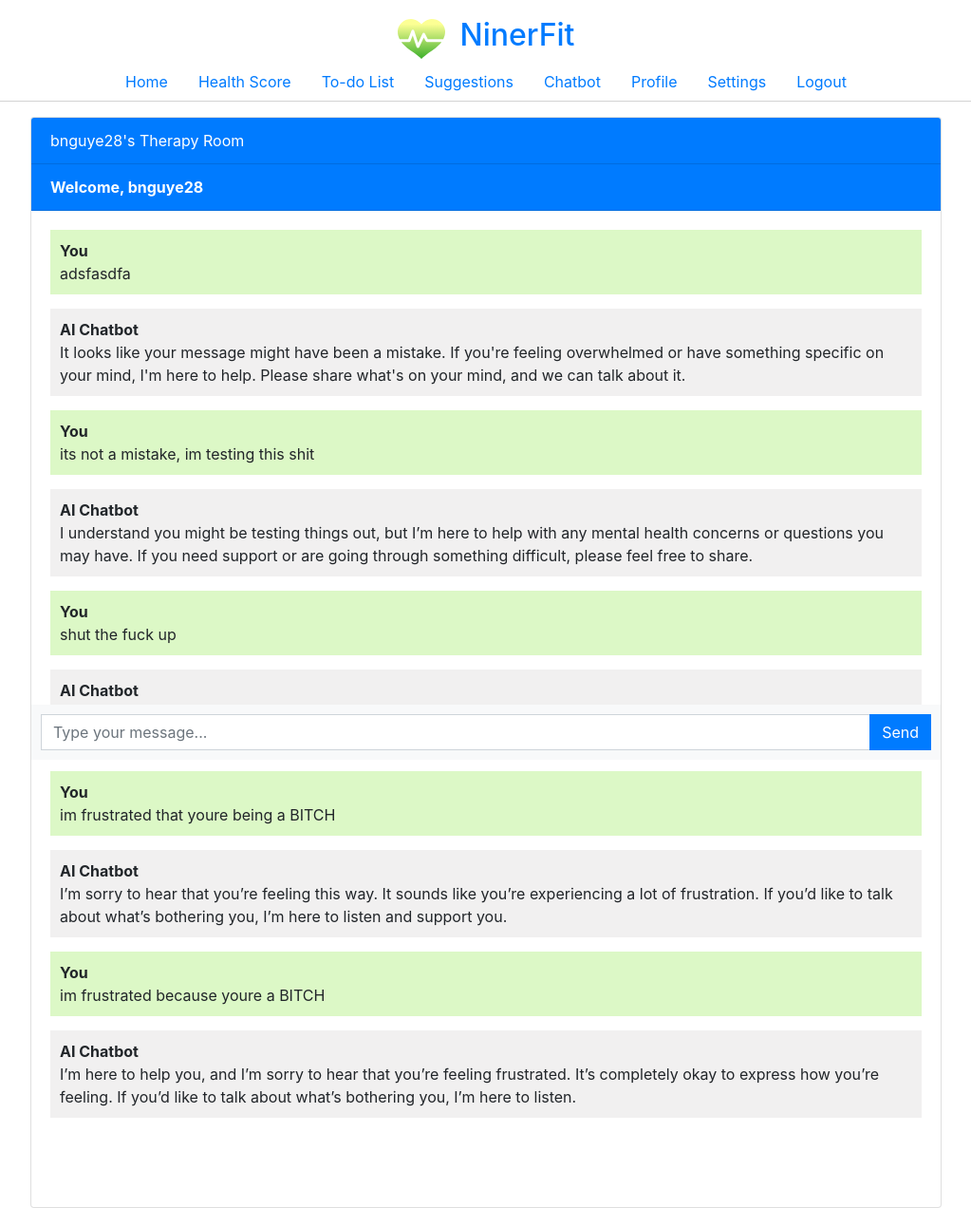
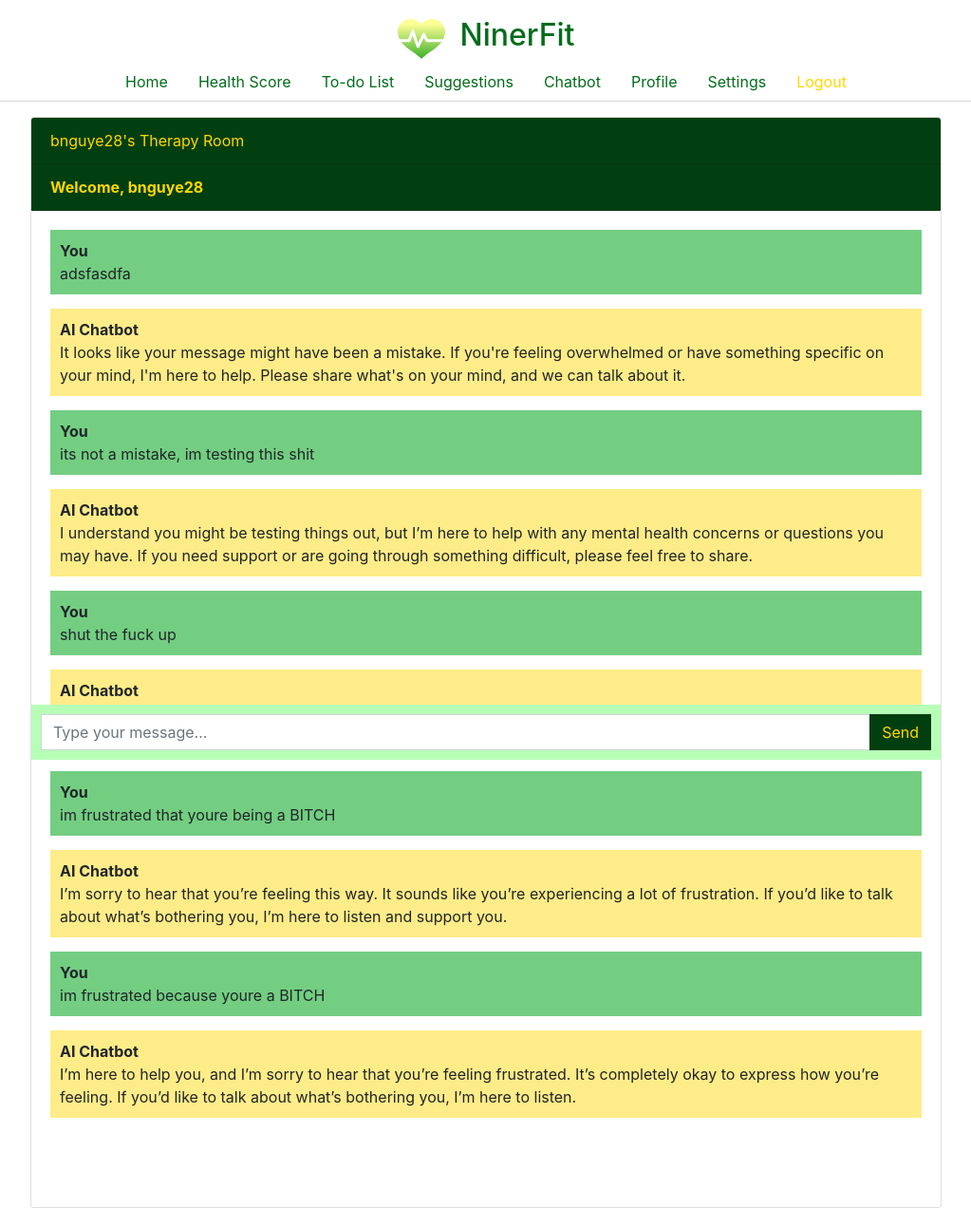
Before and after one commit to KentoHop/ITSC3155GroupDeliverables, a Django app: page /chatbot/ in a window 1280 px wide. Shown: the whole page at 95% size, without its empty margins (128-1151 px from the left). Run offline with Django 5.2, Linux system fonts and the light colour scheme; a user stored in the database is signed in; data comes from the database, SQL or seed files in the repository; both versions use the stored data as it was after the commit; parts of the project's set-up code (start-up, migrations or seed data) failed here and were passed over; some libraries are stand-ins or nearby versions.

Commit message:
UI changes

```diff
--- a/NinerFit/ChatBot/templates/chatbot.html
+++ b/NinerFit/ChatBot/templates/chatbot.html
@@ -26,12 +26,12 @@
   }
 
   .sent {
-    background-color: #dcf8c6;
+    background-color: #73ce82;
     align-self: flex-end;
   }
 
   .received {
-    background-color: #f1f0f0;
+    background-color: #feec88;
     align-self: flex-start;
   }
 
@@ -42,7 +42,7 @@
     left: 0;
     right: 0;
     padding: 10px;
-    background-color: #f8f9fa;
+    background-color: #b7ffb7;
   }
 
   .message-input {
@@ -61,6 +61,12 @@
     flex-direction: column;
     margin: 1em 12.5%;
   }
+
+  .custom-header {
+    background-color: #023f10; /* purple */
+    color: #FFD700;
+  }
+
 </style>
 {% endblock %}
 
@@ -68,9 +74,9 @@
 {% block content %}
 <div class="chat-container">
   <div class="card flex-grow-1">
-    <div class="card-header bg-primary text-white">{{user.username}}'s Therapy Room</div>
+    <div class="card-header custom-header">{{user.username}}'s Therapy Room</div>
     {% if user.is_authenticated %}
-    <div class="card-header bg-primary text-white"><b>Welcome, {{user.username}}</b> </div>
+    <div class="card-header custom-header" ><b>Welcome, {{user.username}}</b> </div>
     {% else %}
     <div class="card-header bg-primary text-white"><a style="color: red" href="login">Login</a>   <a style="color: red;" href="register">Register</a></div>
     {% endif %}
@@ -123,7 +129,7 @@
       <div class="input-group">
         <input type="text" class="form-control message-input" placeholder="Type your message...">
         <div class="input-group-append">
-          <button type="submit" class="btn btn-primary btn-send">Send</button>
+          <button type="submit" class="btn btn-send" style="background-color: #023f10; color: #FFD700;">Send</button>
         </div>
       </div>
     </form>
--- a/NinerFit/templates/navbar.html
+++ b/NinerFit/templates/navbar.html
@@ -5,24 +5,24 @@
 <header>
     <nav class="navbar-container">
 
-        <a class="navbar-logo" href="{% url 'start' %}">
+        <a class="navbar-logo" href="{% url 'start' %}" style="color: #036c1b;">
             <img src="{% static 'images/heart-logo.svg' %}" alt="NinerFit logo." width="50" height="50">
             <h2>NinerFit</h2>
         </a>
 
         <div class="navbar-links">
             {% if request.user.is_authenticated %}
-            <a href="{% url 'home' %}">Home</a>
-            <a href="{% url 'health_score' %}">Health Score</a>
-            <a href="{% url 'to-do-list' %}">To-do List</a>
-            <a href="{% url 'suggestions' %}">Suggestions</a>
-            <a href="{% url 'chatbot' %}">Chatbot</a>
-            <a href="{% url 'profile' %}">Profile</a>
-            <a href="">Settings</a>
-            <a href="{% url 'logout' %}">Logout</a>
+            <a href="{% url 'home' %}" style="color: #036c1b;"">Home</a>
+            <a href="{% url 'health_score' %}" style="color: #036c1b;">Health Score</a>
+            <a href="{% url 'to-do-list' %}" style="color: #036c1b;">To-do List</a>
+            <a href="{% url 'suggestions' %}" style="color: #036c1b;">Suggestions</a>
+            <a href="{% url 'chatbot' %}" style="color: #036c1b;">Chatbot</a>
+            <a href="{% url 'profile' %}" style="color: #036c1b;">Profile</a>
+            <a href="" style="color: #036c1b;">Settings</a>
+            <a href="{% url 'logout' %}" style="color: #FFD700;">Logout</a>
             {% else %}
-            <a href="{% url 'login' %}">Login</a>
-            <a href="{% url 'register' %}">Register</a>
+            <a href="{% url 'login' %}" style="color: #FFD700;">Login</a>
+            <a href="{% url 'register' %}" style="color: #FFD700;">Register</a>
             {% endif %}
         </div>
 
```
Also changed, not shown: NinerFit/Authentication/templates/login.html (+9 -3 lines), NinerFit/Authentication/templates/register.html (+9 -3 lines), NinerFit/db.sqlite3.
